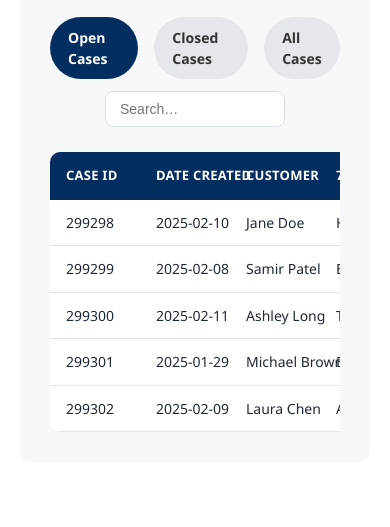
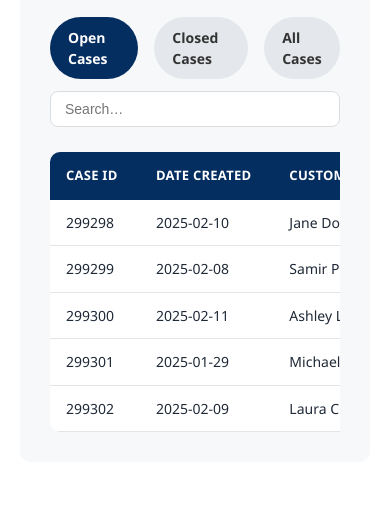
Before and after one commit to kakatbarilea-prog/moceans-case-list, a plain HTML site: page index.html in a window 390 px wide. Shown: the part 317-844 px from the top of the page. Drawn offline with Linux system fonts and the light colour scheme.

Commit message:
Update index.html

```diff
--- a/index.html
+++ b/index.html
@@ -160,41 +160,6 @@
       text-align:left;
     }
   }
-
-  /* MOBILE: Make tables scroll horizontally */
-@media(max-width: 768px){
-  .case-table-container{
-    overflow-x: auto;
-    -webkit-overflow-scrolling: touch;
-    width: 100%;
-  }
-
-  .case-table{
-    min-width: 900px; /* prevents columns from collapsing */
-  }
-
-  /* Reduce padding on mobile so table isn’t so wide */
-  .case-table th, .case-table td{
-    padding: 10px 12px;
-    font-size: 13px;
-  }
-
-  /* Tabs + search stack vertically */
-  .case-controls{
-    flex-direction: column;
-    align-items: stretch;
-    gap: 12px;
-  }
-
-  #caseSearch{
-    width: 100%;
-  }
-}
-.case-table td,
-.case-table th{
-  white-space: nowrap;
-}
-
 </style>
 
 <style>
@@ -438,6 +403,60 @@
   @media(max-width:768px){
     .case-drawer{ width:100%; }
   }
+
+
+  /* ============================================
+   MOBILE TABLE FIXES — NO WRAP, NO ELLIPSIS,
+   NO MERGING, FULL TEXT READABLE
+   ============================================ */
+@media (max-width: 768px){
+
+  /* Horizontal scroll wrapper */
+  .case-table-container{
+    overflow-x: auto;
+    -webkit-overflow-scrolling: touch;
+    width: 100%;
+  }
+
+  /* Table allowed to grow wide */
+  .case-table{
+    border-collapse: collapse;
+    min-width: 1350px; /* enough room for all columns */
+    table-layout: auto; /* IMPORTANT: avoid column squishing */
+  }
+
+  /* No wrapping, but no ellipsis either */
+  .case-table th,
+  .case-table td{
+    white-space: nowrap !important;
+    overflow: visible !important;
+    text-overflow: clip !important;
+  }
+
+  /* Assign minimum width ESTIMATES per column */
+  .case-table th:nth-child(1), .case-table td:nth-child(1){ min-width: 90px; }   /* Case ID */
+  .case-table th:nth-child(2), .case-table td:nth-child(2){ min-width: 120px; } /* Created */
+  .case-table th:nth-child(3), .case-table td:nth-child(3){ min-width: 180px; } /* Customer */
+  .case-table th:nth-child(4), .case-table td:nth-child(4){ min-width: 220px; } /* 704 Category */
+  .case-table th:nth-child(5), .case-table td:nth-child(5){ min-width: 180px; } /* Stage */
+  .case-table th:nth-child(6), .case-table td:nth-child(6){ min-width: 180px; } /* Navigator */
+  .case-table th:nth-child(7), .case-table td:nth-child(7){ min-width: 120px; } /* Priority */
+  .case-table th:nth-child(8), .case-table td:nth-child(8){ min-width: 50px; } /* Days Open */
+  .case-table th:nth-child(9), .case-table td:nth-child(9){ min-width: 50px; } /* Rejections */
+  .case-table th:nth-child(10), .case-table td:nth-child(10){ min-width: 100px; } /* View */
+
+  /* Fix squeezed controls */
+  .case-controls{
+    flex-direction: column;
+    align-items: stretch;
+    gap: 12px;
+  }
+
+  #caseSearch{
+    width: 100%;
+  }
+}
+
 </style>
 </head>
 
```
